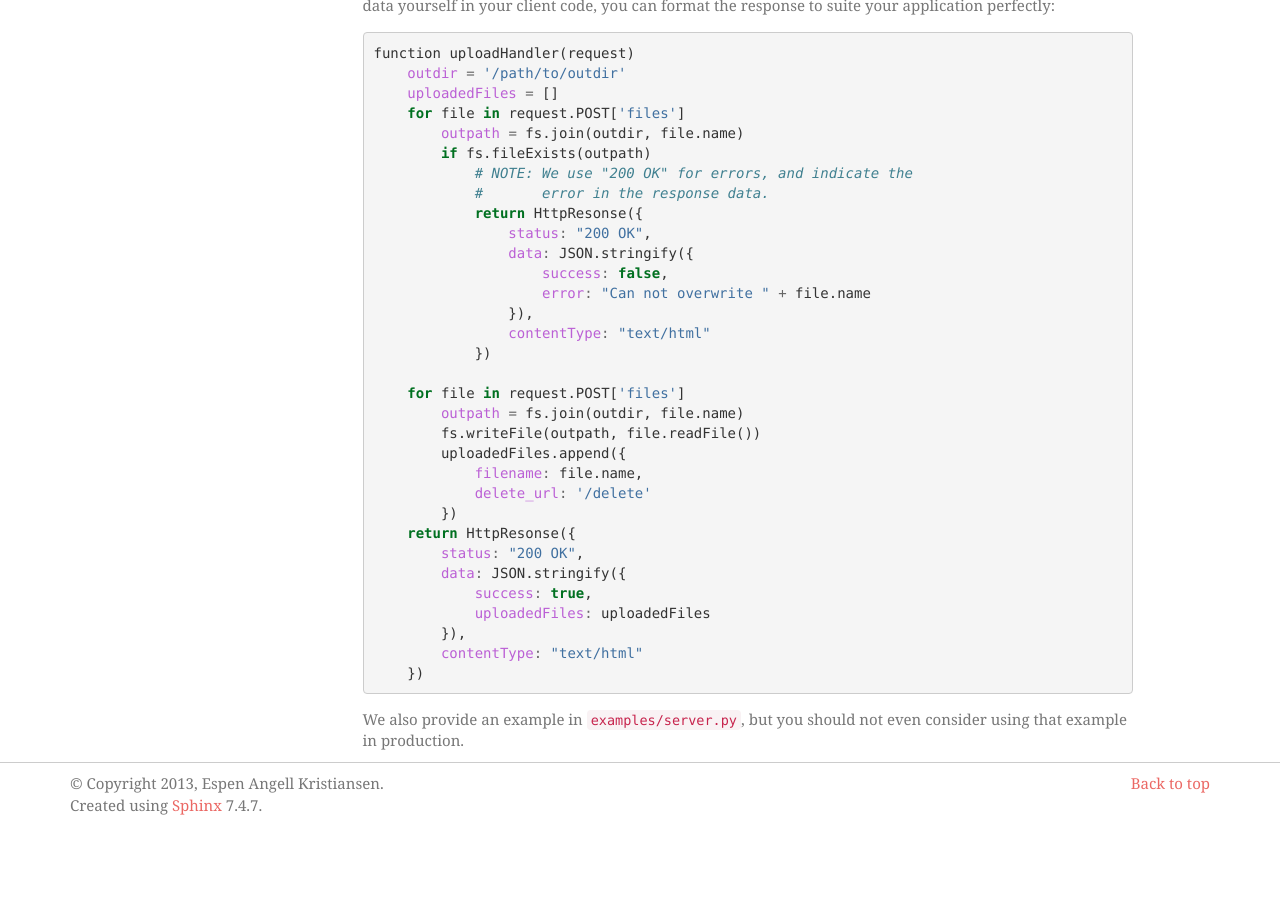
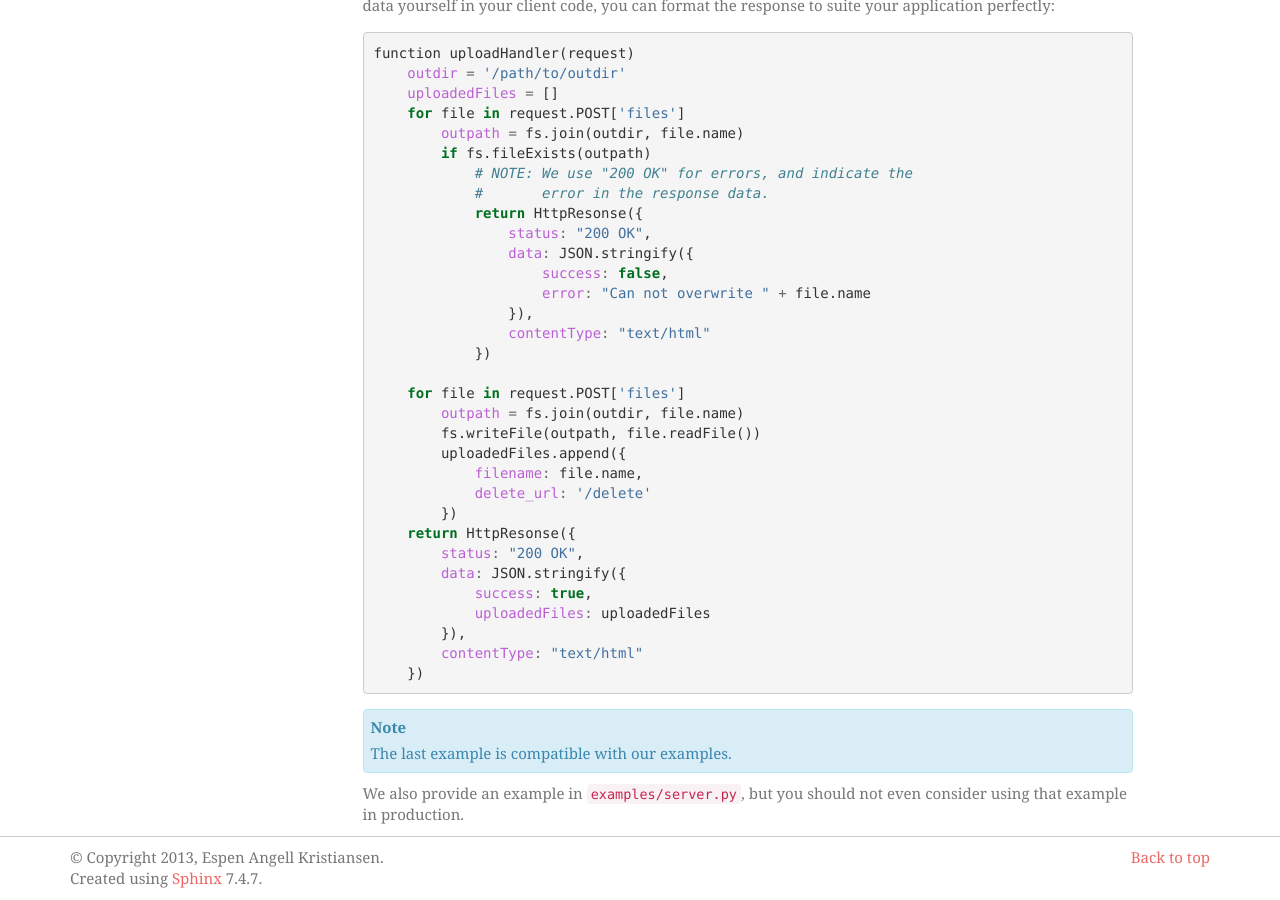
Before and after one commit to devilry/devilry_file_upload, a Sphinx documentation site: the page built from docs/source/server.rst, in a window 1280 px wide and 900 px high, scrolled down 982 px. Built offline with Sphinx 7.4.7, drawn with Linux system fonts in a browser that asks for light colours; some web fonts are replaced; before the commit the page ends 1809 px from its top, so only the background shows below that.

Commit message:
docs...server: Small changes.

```diff
--- a/docs/source/server.rst
+++ b/docs/source/server.rst
@@ -87,5 +87,7 @@ application perfectly::
             contentType: "text/html"
         })
 
+.. note:: The last example is compatible with our examples.
+
 We also provide an example in ``examples/server.py``, but you should not even
 consider using that example in production.
```
